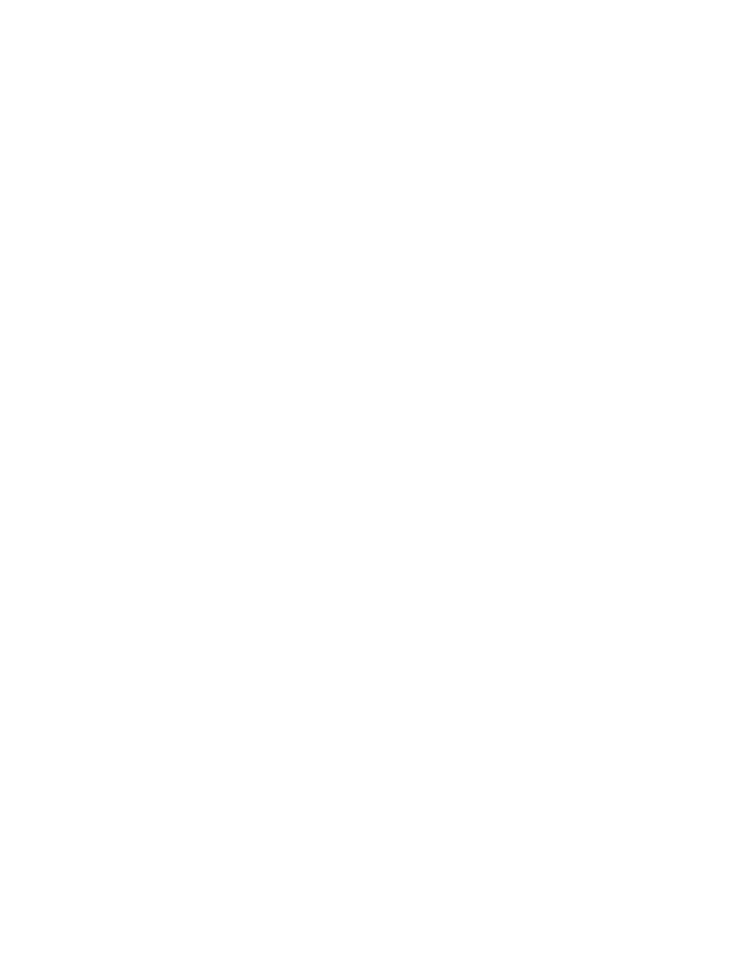
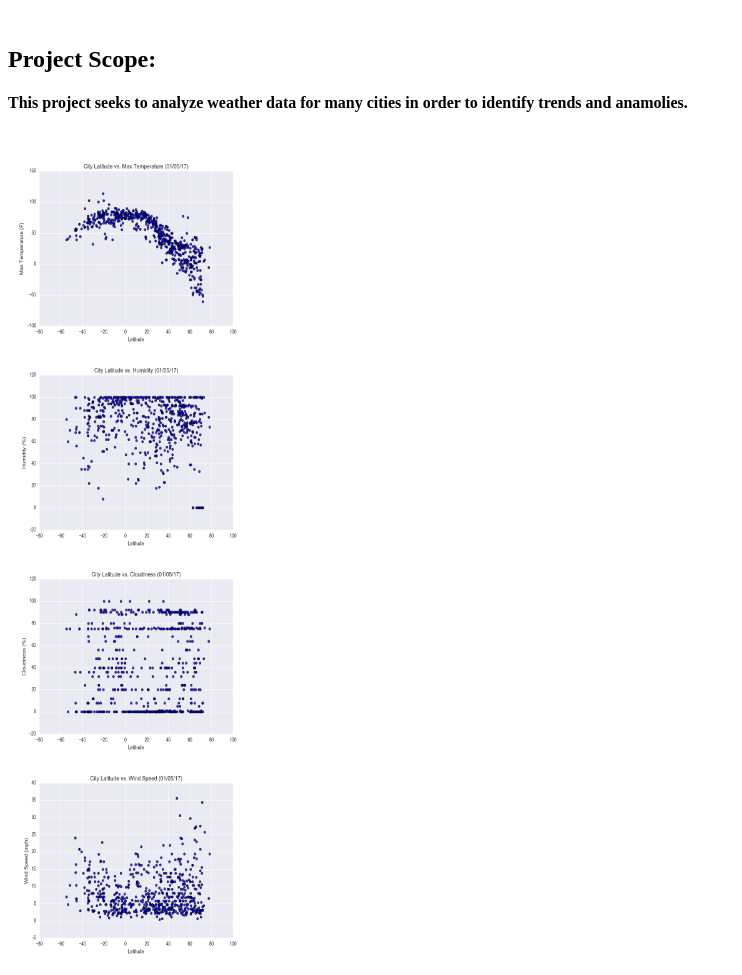
Before and after one commit to reyno255/Web-Design-Challenge, a plain HTML site: page index.html in a window 1280 px wide. Shown: the whole page, without its empty margins (0-742 px from the left). Before the commit the page ends 800 px from the top, so only its background shows below. Drawn offline with Linux system fonts and the light colour scheme; files whose address does not match are found by name.

Commit message:
Update index.html

```diff
--- a/index.html
+++ b/index.html
@@ -3,5 +3,34 @@
 
 <head>
   <meta charset="UTF-8">
-  <title>My Page</title>
+  <title>Weather Data Homepage</title>
 </head>
+
+<body>
+    <!-- Header -->
+    <br>
+    <h2>Project Scope:</h2>
+    <h4>This project seeks to analyze weather data for many cities in order to identify trends and anamolies. </h4></body>
+    <br>
+
+    <div class="max_temp">
+        <img src="/Users/perryreynolds/code/code/02-Homework/11-Web/Instructions/Web-Design-Challenge/assets/images/Fig1.png"
+        alt="City Lat vs Max Temp"
+        width="250"
+        height="200">
+    </div>
+
+    <div class="humidity">
+        <img src="/Users/perryreynolds/code/code/02-Homework/11-Web/Instructions/Web-Design-Challenge/assets/images/Fig2.png" alt="City Lat vs Humidity" width="250" height="200">
+    </div>
+
+    <div class="cloudiness">
+        <img src="/Users/perryreynolds/code/code/02-Homework/11-Web/Instructions/Web-Design-Challenge/assets/images/Fig3.png" alt="City Lat vs Cloudiness" width="250" height="200">
+    </div>
+
+    <div class="wind_speed">
+        <img src="/Users/perryreynolds/code/code/02-Homework/11-Web/Instructions/Web-Design-Challenge/assets/images/Fig4.png" alt="City Lat vs Wind Speed" width="250" height="200">
+    </div>
+</body>
+
+</html>
```
